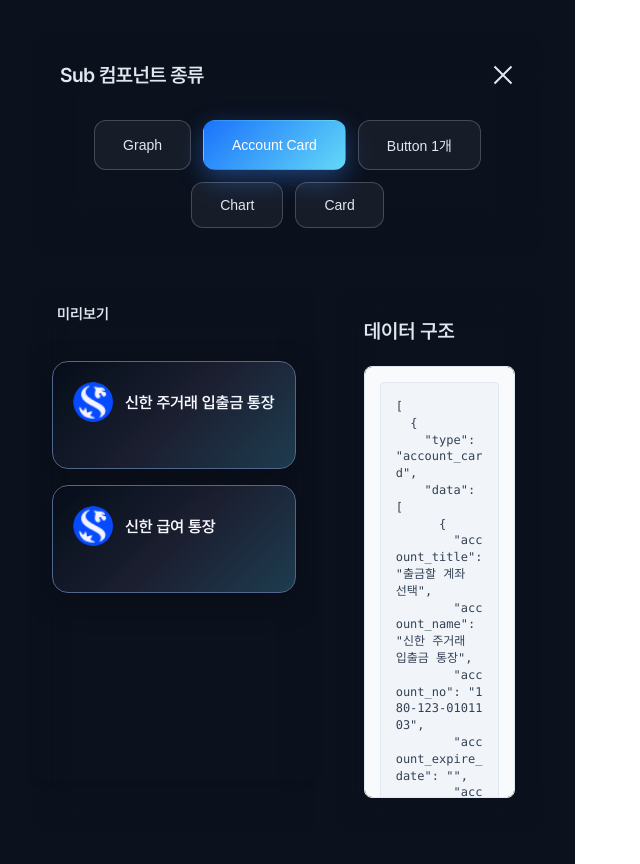
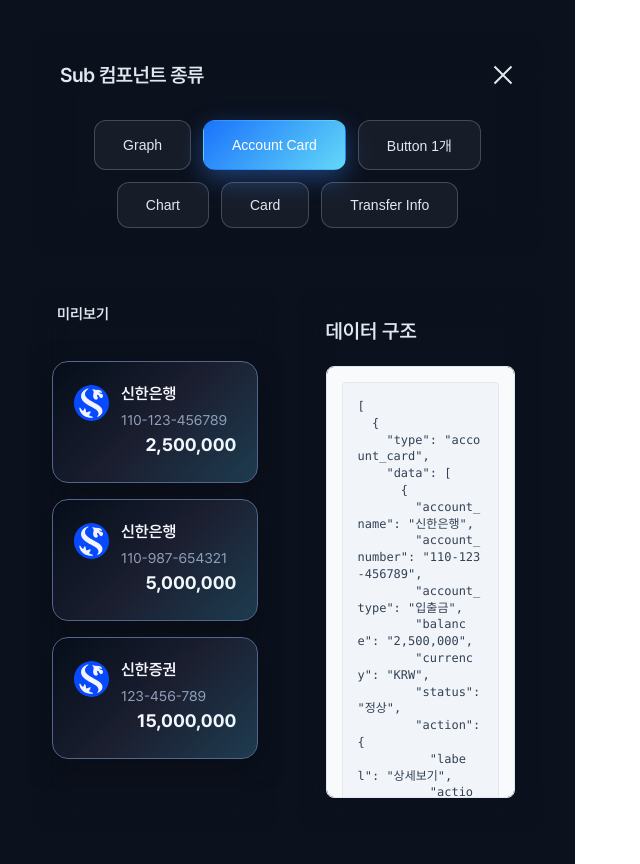
Before and after one commit to jisungin0817/SOL_FE_NEW, a React (Create React App) app: page /app2/sub-preview in a window 1280 px wide. Both pictures are taken after a click on the button "Account Card". Shown: the whole page, without its empty margins (0-640 px from the left). Built offline with nearby package versions, Linux system fonts and the light colour scheme; the HTML template or start-up script is replaced by a standard one.

Commit message:
백엔드 api연동

```diff
--- a/proxy-server.js
+++ b/proxy-server.js
@@ -13,10 +13,10 @@
 
 // 프록시 설정
 app.use('/api', createProxyMiddleware({
-  target: 'http://m1.geniemars.kt.co.kr:10665',
+  target: 'http://20.249.162.169',
   changeOrigin: true,
   pathRewrite: {
-    '^/api': ''
+    '^/api': '/api/v0/mcp'
   },
   onProxyReq: (proxyReq, req, res) => {
     console.log('프록시 요청:', req.method, req.url);
--- a/src/components/sub/SubAccountCard.module.css
+++ b/src/components/sub/SubAccountCard.module.css
@@ -47,7 +47,6 @@
   display: flex;
   align-items: center;
   gap: 12px;
-  margin-bottom: 16px;
 }
 
 .bankLogo {
@@ -55,8 +54,8 @@
 }
 
 .bankLogoImage {
-  width: 40px;
-  height: 40px;
+  width: 36px;
+  height: 36px;
   border-radius: 50%;
   object-fit: cover;
 }
--- a/src/components/sub/SubCard.module.css
+++ b/src/components/sub/SubCard.module.css
@@ -228,7 +228,6 @@
 }
 
 .productAmount {
-  color: #3b82f6;
   font-size: 16px;
   font-weight: 700;
   text-align: right;
--- a/src/pages/SubComponentPreview.jsx
+++ b/src/pages/SubComponentPreview.jsx
@@ -32,33 +32,39 @@
         type: 'account_card',
         data: [
           {
-            account_title: "출금할 계좌 선택",
-            account_name: "신한 주거래 입출금 통장",
-            account_no: "180-123-0101103",
-            account_expire_date: "",
-            account_amt: "1,500,000",
-            account_amt_type: "KRW",
-            account_amt_type_nm: "원",
+            account_name: "신한은행",
+            account_number: "110-123-456789",
+            account_type: "입출금",
+            balance: "2,500,000",
+            currency: "KRW",
+            status: "정상",
             action: {
-              type: "sendMsg",
-              next_bot_msg: {
-                msg: "신한 주거래 통장"
-              }
+              label: "상세보기",
+              action: "account_detail"
             }
           },
           {
-            account_title: "출금할 계좌 선택",
-            account_name: "신한 급여 통장",
-            account_no: "180-456-7890123",
-            account_expire_date: "",
-            account_amt: "3,200,000",
-            account_amt_type: "KRW",
-            account_amt_type_nm: "원",
+            account_name: "신한은행",
+            account_number: "110-987-654321",
+            account_type: "적금",
+            balance: "5,000,000",
+            currency: "KRW",
+            status: "정상",
             action: {
-              type: "sendMsg",
-              next_bot_msg: {
-                msg: "신한 급여 통장"
-              }
+              label: "상세보기",
+              action: "account_detail"
+            }
+          },
+          {
+            account_name: "신한증권",
+            account_number: "123-456-789",
+            account_type: "증권",
+            balance: "15,000,000",
+            currency: "KRW",
+            status: "정상",
+            action: {
+              label: "상세보기",
+              action: "account_detail"
             }
           }
         ]
@@ -92,28 +98,34 @@
         type: 'card',
         data: [
           {
-            product_name: "하나 PIMCO글로벌인컴혼합자산자투",
-            product_sub_name: "자신탁(H) [재간접형]종류C-E",
-            button_text: "가입",
-            action: {
-              type: "sendMsg",
-              next_bot_msg: {
-                msg: "하나 PIMCO글로벌인컴혼합자산자투"
-              }
-            }
+            product_name: "신한카드",
+            product_sub_name: "플래티넘",
+            amount: "500,000"
           },
           {
-            product_name: "쏠편한 정기예금",
-            product_sub_name: "",
-            button_text: "가입",
-            action: {
-              type: "sendMsg",
-              next_bot_msg: {
-                msg: "쏠편한 정기예금"
-              }
-            }
+            product_name: "신한카드",
+            product_sub_name: "골드",
+            amount: "300,000"
           }
         ]
+      }
+    ],
+    transfer_info: [
+      {
+        type: 'transferInfo',
+        data: {
+          withdraw_account: '신한은행 110-123-456789',
+          deposit_account: '신한은행 110-987-654321',
+          transfer_amount: '1,000,000',
+          transfer_cycle: '1회',
+          transfer_period: '2024.12.20',
+          receiver_memo: '월세',
+          my_memo: '12월 월세',
+          action: {
+            label: '확인',
+            action: 'transfer_confirm'
+          }
+        }
       }
     ],
 
@@ -176,6 +188,12 @@
           >
             Card
           </button>
+          <button
+            className={selectedType === 'transfer_info' ? styles.active : ''}
+            onClick={() => handleTypeChange('transfer_info')}
+          >
+            Transfer Info
+          </button>
 
         </div>
       </div>
--- a/src/pages/chat/ChatPage.jsx
+++ b/src/pages/chat/ChatPage.jsx
@@ -64,23 +64,16 @@
     setTimeout(scrollToBottom, 100);
 
     try {
-      // 백엔드 API 통신 (Mock 서버 사용)
-      const response = await fetch('/api/v1/chat/completions', {
+      // 백엔드 API 통신 (프록시 서버 사용)
+      const response = await fetch('http://localhost:3002/api/chat/front', {
         method: 'POST',
         headers: {
           'Content-Type': 'application/json',
         },
         body: JSON.stringify({
-          model: "gpt-4",
-          messages: [
-            {
-              role: "user",
-              content: data.msg
-            }
-          ],
-          stream: true,
-          max_tokens: 1000,
-          temperature: 0.7
+          user_id: "1",
+          chat_id: "1",
+          text: data.msg
         })
       });
 
@@ -111,71 +104,91 @@
             }
 
             try {
-              const parsed = JSON.parse(data);
+              // 응답 데이터 로깅
+              console.log('Raw response data:', data);
 
-                             // sub_data가 loading이면 "찾는중..." 표시
-               if (parsed.sub_data && parsed.sub_data.type === 'loading' && !hasLoadingStarted) {
+              // 빈 데이터나 유효하지 않은 데이터 체크
+              if (!data || data.trim() === '') {
+                console.log('Empty data received, skipping...');
+                continue;
+              }
+
+              // Python 딕셔너리 형식을 JSON으로 변환
+              let jsonData = data;
+              if (data.startsWith('{') && data.endsWith('}')) {
+                // 작은따옴표를 큰따옴표로 변환
+                jsonData = data.replace(/'/g, '"');
+                // None을 null로 변환
+                jsonData = jsonData.replace(/None/g, 'null');
+                // True를 true로 변환
+                jsonData = jsonData.replace(/True/g, 'true');
+                // False를 false로 변환
+                jsonData = jsonData.replace(/False/g, 'false');
+              }
+
+              const parsed = JSON.parse(jsonData);
+
+              // 백엔드 응답 형식에 맞게 처리
+              let botMessage = null;
+              if (parsed.bot_msg_list && parsed.bot_msg_list.length > 0) {
+                botMessage = parsed.bot_msg_list[0];
+              } else {
+                botMessage = parsed; // 기존 형식 호환성 유지
+              }
+
+              // loading 타입이면 로딩 메시지 표시 (스트리밍 효과 포함)
+               if (botMessage.type === 'loading' && !hasLoadingStarted) {
                  hasLoadingStarted = true;
+
+                 // 스트리밍 효과로 로딩 텍스트 표시
+                 const loadingText = botMessage.main_answer[0]?.text || '';
+                 let currentText = '';
+
+                 // 빈 텍스트로 로딩 메시지 시작
                  const loadingMsg = {
                    speaker: 'chatbot',
                    type: 'loading',
-                   sub_data: parsed.sub_data
+                   main_answer: [{ text: '', voice: '' }],
+                   sub_data: botMessage.sub_data
                  };
+
                  flushSync(() => {
                    setChatListData(prev => [...prev, loadingMsg]);
                    chatListDataRef.current = [...chatListDataRef.current, loadingMsg];
                    setIsMsgLoading(true);
                    isMsgLoadingRef.current = true;
                  });
+
+                 // 로딩 텍스트를 한 글자씩 추가
+                 for (let i = 0; i < loadingText.length; i++) {
+                   await new Promise(resolve => setTimeout(resolve, 30)); // 30ms 딜레이 (로딩은 더 빠르게)
+                   currentText += loadingText[i];
+
+                   flushSync(() => {
+                     setChatListData(prev => {
+                       const newList = [...prev];
+                       const lastIndex = newList.length - 1;
+
+                       if (lastIndex >= 0) {
+                         newList[lastIndex] = {
+                           ...newList[lastIndex],
+                           main_answer: [{ text: currentText, voice: loadingText }]
+                         };
+                       }
+
+                       chatListDataRef.current = newList;
+                       return newList;
+                     });
+                   });
+                 }
                }
 
-               // loading_text가 있으면 loading 메시지 업데이트 (스트리밍 효과)
-               if (parsed.sub_data && parsed.sub_data.type === 'loading' && parsed.sub_data.loading_text) {
-                 flushSync(() => {
-                   setChatListData(prev => {
-                     const newList = [...prev];
-                     const lastIndex = newList.length - 1;
 
-                     // 마지막 메시지가 loading 타입이면 loading_text 업데이트
-                     if (lastIndex >= 0 && newList[lastIndex].type === 'loading') {
-                       newList[lastIndex] = {
-                         ...newList[lastIndex],
-                         sub_data: {
-                           ...newList[lastIndex].sub_data,
-                           loading_text: parsed.sub_data.loading_text
-                         }
-                       };
-                     }
 
-                     chatListDataRef.current = newList;
-                     return newList;
-                   });
-                 });
-               }
 
-                                                           // main_answer가 있으면 loading 메시지에 바로 업데이트 (스트리밍 효과)
-                if (parsed.main_answer && parsed.main_answer.length > 0 && !hasComponentResponse) {
-                  flushSync(() => {
-                    setChatListData(prev => {
-                      const newList = [...prev];
-                      const lastIndex = newList.length - 1;
-
-                      // 마지막 메시지가 loading 타입이면 main_answer 추가 (실시간 스트리밍)
-                      if (lastIndex >= 0 && newList[lastIndex].type === 'loading') {
-                        newList[lastIndex] = {
-                          ...newList[lastIndex],
-                          main_answer: parsed.main_answer
-                        };
-                      }
-
-                      chatListDataRef.current = newList;
-                      return newList;
-                    });
-                  });
-                }
 
                                  // answer 타입이 오면 스트리밍 완료 표시
-                 if (parsed.type === 'answer' && !hasComponentResponse) {
+                 if (botMessage.type === 'answer' && !hasComponentResponse) {
                    hasComponentResponse = true;
 
                    // 현재 로딩 상태 해제
@@ -184,7 +197,11 @@
                      isMsgLoadingRef.current = false;
                    });
 
-                   // 기존 메시지에 answer 타입과 추가 데이터 설정
+                   // 스트리밍 효과로 텍스트 표시
+                   const fullText = botMessage.main_answer[0]?.text || '';
+                   let currentText = '';
+
+                   // 기존 메시지를 answer로 교체 (빈 텍스트로 시작)
                    flushSync(() => {
                      setChatListData(prev => {
                        const newList = [...prev];
@@ -192,10 +209,11 @@
 
                        if (lastIndex >= 0) {
                          newList[lastIndex] = {
-                           ...newList[lastIndex],
+                           speaker: 'chatbot',
                            type: 'answer',
-                           sub_data: parsed.sub_data || [],
-                           ad_data: parsed.ad_data || null
+                           main_answer: [{ text: '', voice: '' }],
+                           sub_data: botMessage.sub_data || [],
+                           ad_data: botMessage.ad_data || null
                          };
                        }
 
@@ -203,15 +221,42 @@
                        return newList;
                      });
 
-                     // 애니메이션 키 업데이트로 슬라이딩 효과 트리거
+                     // 슬라이드 효과를 즉시 트리거
                      setAnswerAnimationKey(prev => prev + 1);
                    });
+
+                   // 텍스트를 한 글자씩 추가
+                   for (let i = 0; i < fullText.length; i++) {
+                     await new Promise(resolve => setTimeout(resolve, 50)); // 50ms 딜레이
+                     currentText += fullText[i];
+
+                     flushSync(() => {
+                       setChatListData(prev => {
+                         const newList = [...prev];
+                         const lastIndex = newList.length - 1;
+
+                         if (lastIndex >= 0) {
+                           newList[lastIndex] = {
+                             ...newList[lastIndex],
+                             main_answer: [{ text: currentText, voice: fullText }]
+                           };
+                         }
+
+                         chatListDataRef.current = newList;
+                         return newList;
+                       });
+                     });
+                   }
+
                  }
 
 
 
             } catch (e) {
               console.error('JSON 파싱 에러:', e);
+              console.error('Problematic data:', data);
+              // JSON 파싱 실패 시에도 계속 진행
+              continue;
             }
           }
         }
--- a/src/pages/chat/css/ChatPage.module.css
+++ b/src/pages/chat/css/ChatPage.module.css
@@ -81,8 +81,8 @@
   align-self: flex-start;
   background: #2a3441;
   color: #ffffff;
-  padding: 12px 16px;
-  border-radius: 18px 18px 18px 4px;
+  padding: 12px 12px;
+  border-radius: 28px 28px 28px 28px;
   max-width: 40%;
   word-wrap: break-word;
   font-size: 14px;
@@ -97,11 +97,42 @@
 }
 
 .searchingIcon {
-  width: 16px;
-  height: 16px;
-  border: 2px solid #1A73FC;
+  width: 22px;
+  height: 22px;
+  border: 2px solid transparent;
   border-top: 2px solid transparent;
   border-radius: 50%;
+  background: linear-gradient(135deg, #1A73FC, #63D8F7);
+  background-clip: padding-box;
+  position: relative;
+  animation: spin 1s linear infinite;
+}
+
+.searchingIcon::before {
+  content: '';
+  position: absolute;
+  top: 4px;
+  left: 4px;
+  right: 4px;
+  bottom: 4px;
+  background: #2a3441;
+  border-radius: 50%;
+  z-index: 1;
+}
+
+.searchingIcon::after {
+  content: '';
+  position: absolute;
+  top: 0;
+  left: 0;
+  right: 0;
+  bottom: 0;
+  border-radius: 50%;
+  background: linear-gradient(135deg, #1A73FC, #63D8F7);
+  mask: linear-gradient(#fff 0 0) content-box, linear-gradient(#fff 0 0);
+  mask-composite: exclude;
+  -webkit-mask: linear-gradient(#fff 0 0) content-box, linear-gradient(#fff 0 0);
+  -webkit-mask-composite: xor;
   animation: spin 1s linear infinite;
 }
 
```
Also changed, not shown: src/utils/apiService.js (+4 -4 lines), 1 other file (tests, documents, lock files or other folders).
